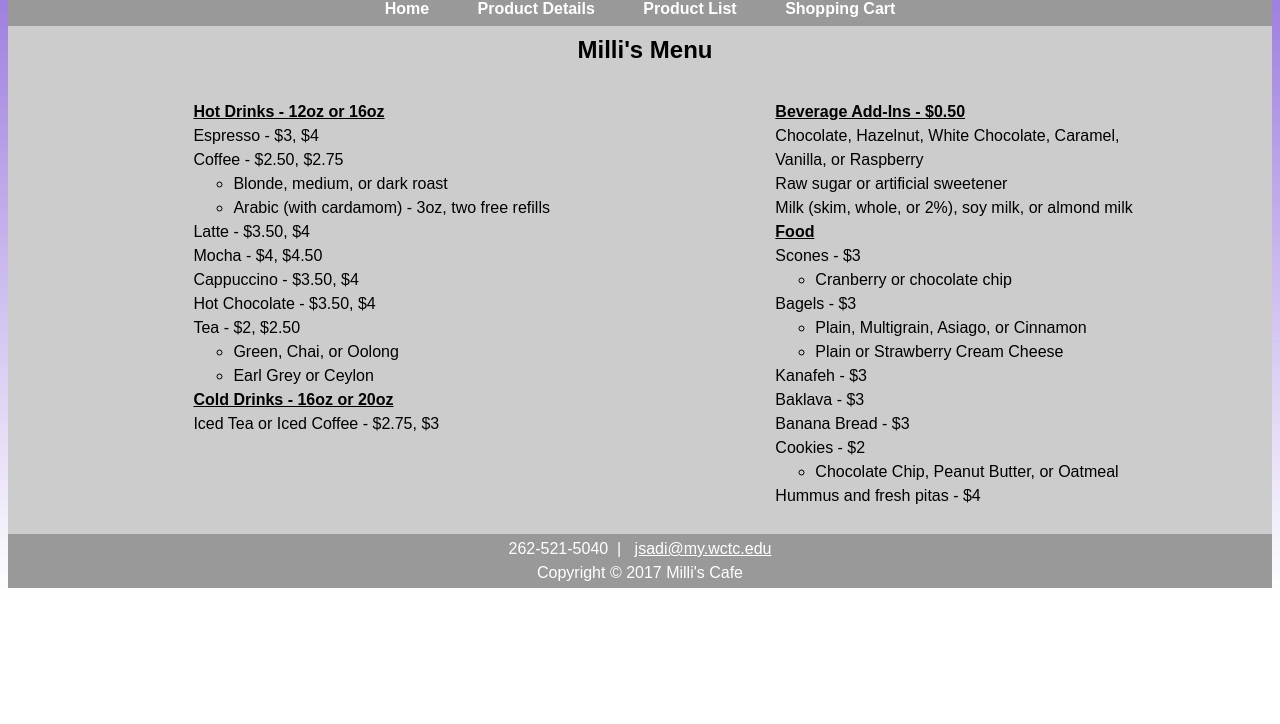
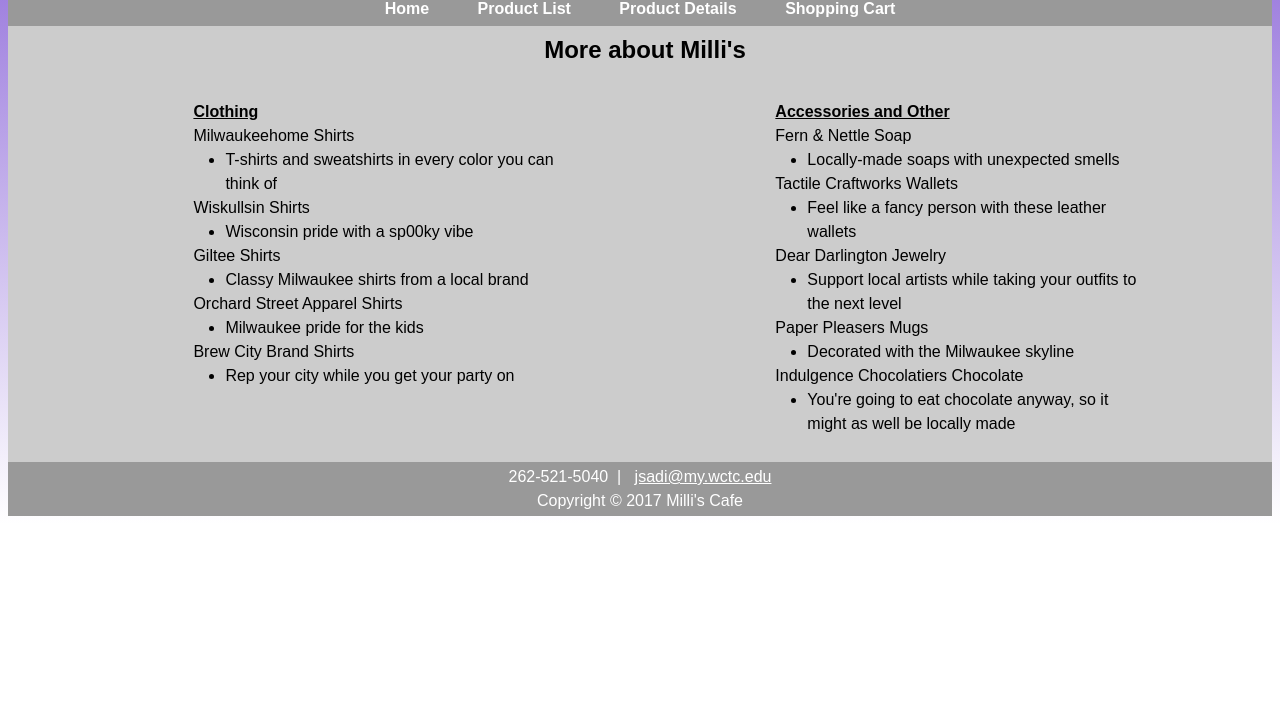
Before and after one commit to jordansadi/lab1, a plain HTML site: page week1/productdetail.html in a window 1280 px wide. Shown: the part 76-800 px from the top of the page. Drawn offline with Linux system fonts and the light colour scheme.

Commit message:
Pages updated

```diff
--- a/week1/milli.css
+++ b/week1/milli.css
@@ -45,6 +45,8 @@
     line-height:1.5em; }
 footer a { color:white; }
 footer a:hover { text-decoration:none; }
+p { margin-bottom:0;
+    text-align:center; }
 
 #center { text-align:center; }
 #topimage { margin:auto; }
@@ -86,6 +88,7 @@
     font-weight:bold; }
 .item { list-style:none; }
 .tall { line-height:1.5em; }
+.detail { margin-left:2em; }
 
 @media only screen and (max-width:64em) {
     #leftcolumn, #rightcolumn { width:100%;
--- a/week1/productdetail.html
+++ b/week1/productdetail.html
@@ -9,78 +9,53 @@
 </head>
 <body>
 <header>
-    <h1>Milli's Products</h1>
+    <h1>Milli's Product Details</h1>
 </header>
 
 <nav>
     <ul>
         <li><a href="index.html">Home</a></li>
+        <li><a href="productlist.html">Product List</a></li>
         <li><a href="productdetail.html">Product Details</a></li>
-        <li><a href="productlist.html">Product List</a></li>
         <li><a href="shoppingcart.html">Shopping Cart</a></li>
     </ul>
 </nav>
 
 <main>
-    <h2>Milli's Menu</h2>
+    <h2>More about Milli's</h2>
     <div id="columns">
         <div id="leftcolumn">
             <ul class="tall">
-                <li class="heading">Hot Drinks - 12oz or 16oz</li>
-                <li class="item">Espresso - $3, $4</li>
-                <li class="item">Coffee - $2.50, $2.75
-                    <ul>
-                        <li>Blonde, medium, or dark roast</li>
-                        <li>Arabic (with cardamom) - 3oz, two free refills</li>
-                    </ul>
-                </li>
-                <li class="item">Latte - $3.50, $4</li>
-                <li class="item">Mocha - $4, $4.50</li>
-                <li class="item">Cappuccino - $3.50, $4</li>
-                <li class="item">Hot Chocolate - $3.50, $4</li>
-                <li class="item">Tea - $2, $2.50
-                    <ul>
-                        <li>Green, Chai, or Oolong</li>
-                        <li>Earl Grey or Ceylon</li>
-                    </ul>
-                </li>
-                <li class="heading">Cold Drinks - 16oz or 20oz</li>
-                <li class="item">Iced Tea or Iced Coffee - $2.75, $3</li>
+                <li class="heading">Clothing</li>
+                <li class="item">Milwaukeehome Shirts</li>
+                <li class="detail">T-shirts and sweatshirts in every color you can think of</li>
+                <li class="item">Wiskullsin Shirts</li>
+                <li class="detail">Wisconsin pride with a sp00ky vibe</li>
+                <li class="item">Giltee Shirts</li>
+                <li class="detail">Classy Milwaukee shirts from a local brand</li>
+                <li class="item">Orchard Street Apparel Shirts</li>
+                <li class="detail">Milwaukee pride for the kids</li>
+                <li class="item">Brew City Brand Shirts</li>
+                <li class="detail">Rep your city while you get your party on</li>
             </ul>
-
         </div>
 
         <div id="rightcolumn">
             <ul class="tall">
-                <li class="heading">Beverage Add-Ins - $0.50</li>
-                <li class="item">Chocolate, Hazelnut, White Chocolate, Caramel, Vanilla, or Raspberry</li>
-                <li class="item">Raw sugar or artificial sweetener</li>
-                <li class="item">Milk (skim, whole, or 2%), soy milk, or almond milk</li>
-                <li class="heading">Food</li>
-                <li class="item">Scones - $3
-                    <ul>
-                        <li>Cranberry or chocolate chip</li>
-                    </ul>
-                </li>
-                <li class="item">Bagels - $3
-                    <ul>
-                        <li>Plain, Multigrain, Asiago, or Cinnamon</li>
-                        <li>Plain or Strawberry Cream Cheese</li>
-                    </ul>
-                </li>
-                <li class="item">Kanafeh - $3</li>
-                <li class="item">Baklava - $3</li>
-                <li class="item">Banana Bread - $3</li>
-                <li class="item">Cookies - $2
-                    <ul>
-                        <li>Chocolate Chip, Peanut Butter, or Oatmeal</li>
-                    </ul>
-                </li>
-                <li class="item">Hummus and fresh pitas - $4</li>
+                <li class="heading">Accessories and Other</li>
+                <li class="item">Fern & Nettle Soap</li>
+                <li class="detail">Locally-made soaps with unexpected smells</li>
+                <li class="item">Tactile Craftworks Wallets</li>
+                <li class="detail">Feel like a fancy person with these leather wallets</li>
+                <li class="item">Dear Darlington Jewelry</li>
+                <li class="detail">Support local artists while taking your outfits to the next level</li>
+                <li class="item">Paper Pleasers Mugs</li>
+                <li class="detail">Decorated with the Milwaukee skyline</li>
+                <li class="item">Indulgence Chocolatiers Chocolate
+                <li class="detail">You're going to eat chocolate anyway, so it might as well be locally made</li>
             </ul>
         </div>
     </div>
-
 </main>
 
 <footer>
```
Also changed, not shown: week1/index.html (+1 -1 lines), week1/productlist.html (+25 -2 lines), week1/shoppingcart.html (+8 -2 lines), week1/catattable.jpg (added).
